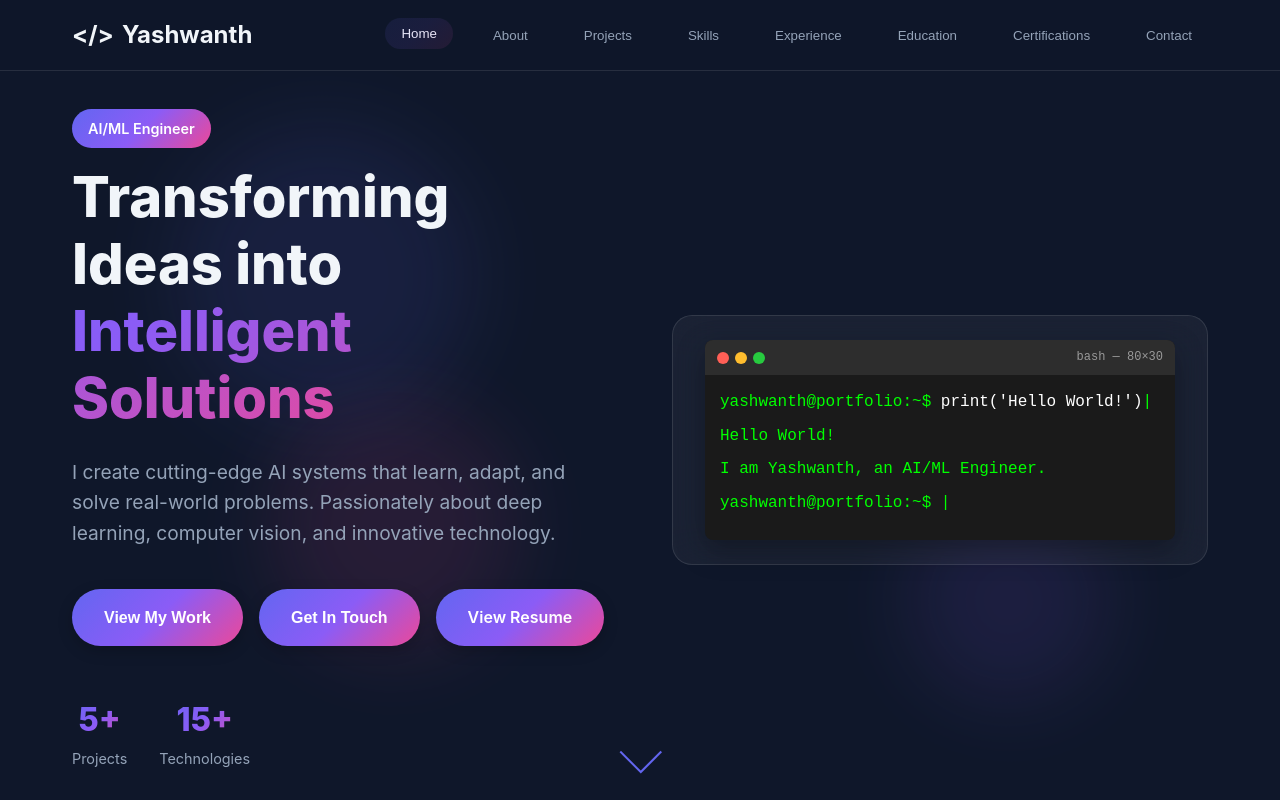
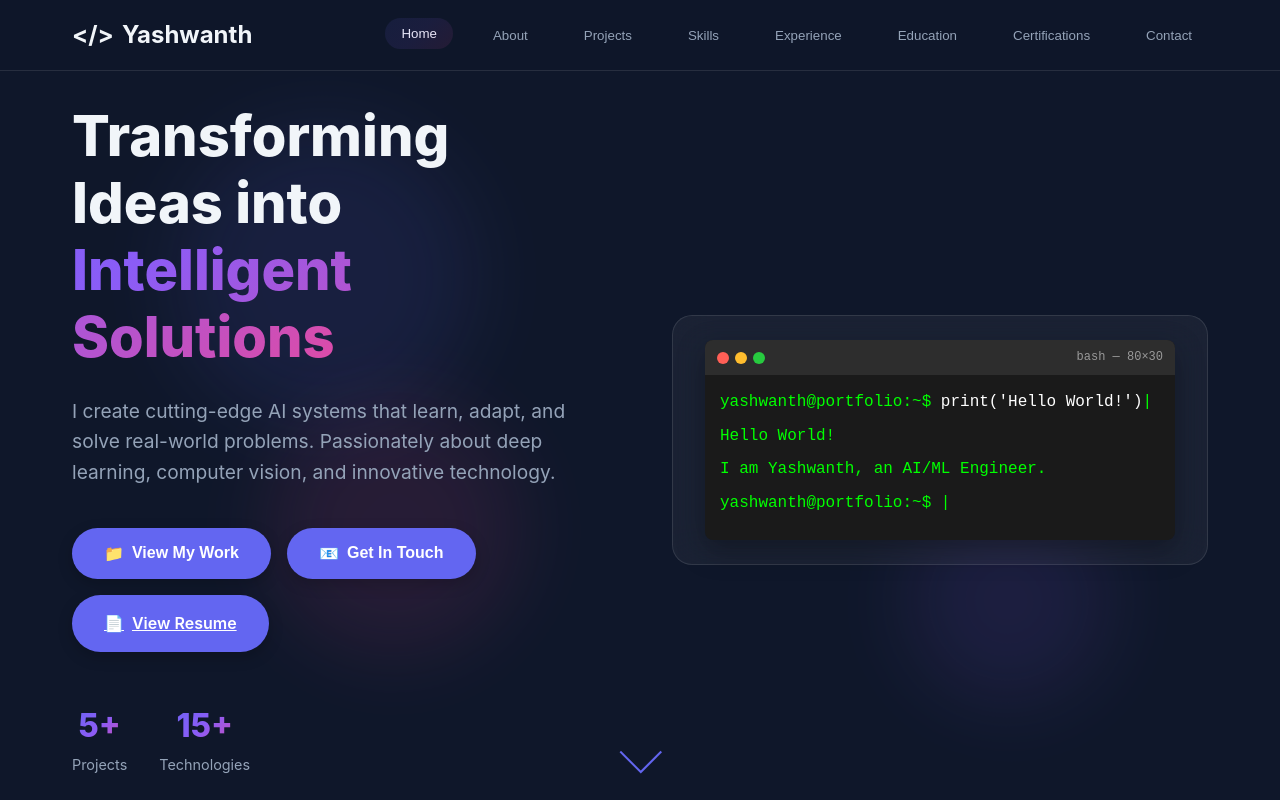
Before and after one commit to Yashwanth1524/YASH-S-PORTFOLIO, a React (Create React App) app in the folder frontend/: page / in a window 1280 px wide. Shown: the top 800 px of the page. Built offline with nearby package versions, Linux system fonts and the light colour scheme.

Commit message:
Update App.js

```diff
--- a/frontend/src/App.js
+++ b/frontend/src/App.js
@@ -243,11 +243,11 @@ function App() {
         </div>
       </nav>
 
-      {/* Hero Section (unchanged) */}
+      {/* Hero Section (updated buttons) */}
       <section id="home" className="hero" ref={el => sections.current.home = el}>
         <div className="hero-content">
           <div className="hero-text">
-            <div className="hero-badge">AI/ML Engineer</div>
+
             <h1 className="hero-title">
               Transforming Ideas into <span className="text-gradient">Intelligent Solutions</span>
             </h1>
@@ -256,17 +256,17 @@ function App() {
               Passionately about deep learning, computer vision, and innovative technology.
             </p>
             <div className="hero-buttons">
-              <button className="btn btn-primary" onClick={() => scrollToSection('projects')}>
+              <button className="btn hero-button" onClick={() => scrollToSection('projects')}>
+                <span className="btn-icon">📁</span>
                 <span>View My Work</span>
-                <div className="liquid-fill"></div>
               </button>
-              <button className="btn btn-primary" onClick={() => scrollToSection('contact')}>
+              <button className="btn hero-button" onClick={() => scrollToSection('contact')}>
+                <span className="btn-icon">📧</span>
                 <span>Get In Touch</span>
-                <div className="liquid-fill"></div>
               </button>
-              <a href="/resume.pdf" target="_blank" rel="noopener noreferrer" className="btn btn-primary no-underline">
+              <a href="/resume.pdf" target="_blank" rel="noopener noreferrer" className="btn hero-button no-underline">
+                <span className="btn-icon">📄</span>
                 <span>View Resume</span>
-                <div className="liquid-fill"></div>
               </a>
             </div>
             <div className="hero-stats">
@@ -558,7 +558,7 @@ function App() {
             </div>
           </div>
           <div className="footer-bottom">
-            <p>&copy; 2024 Yashwanth R. All rights reserved.</p>
+            <p>&copy; 2025 Yashwanth R. All rights reserved.</p>
           </div>
         </div>
       </footer>
```
